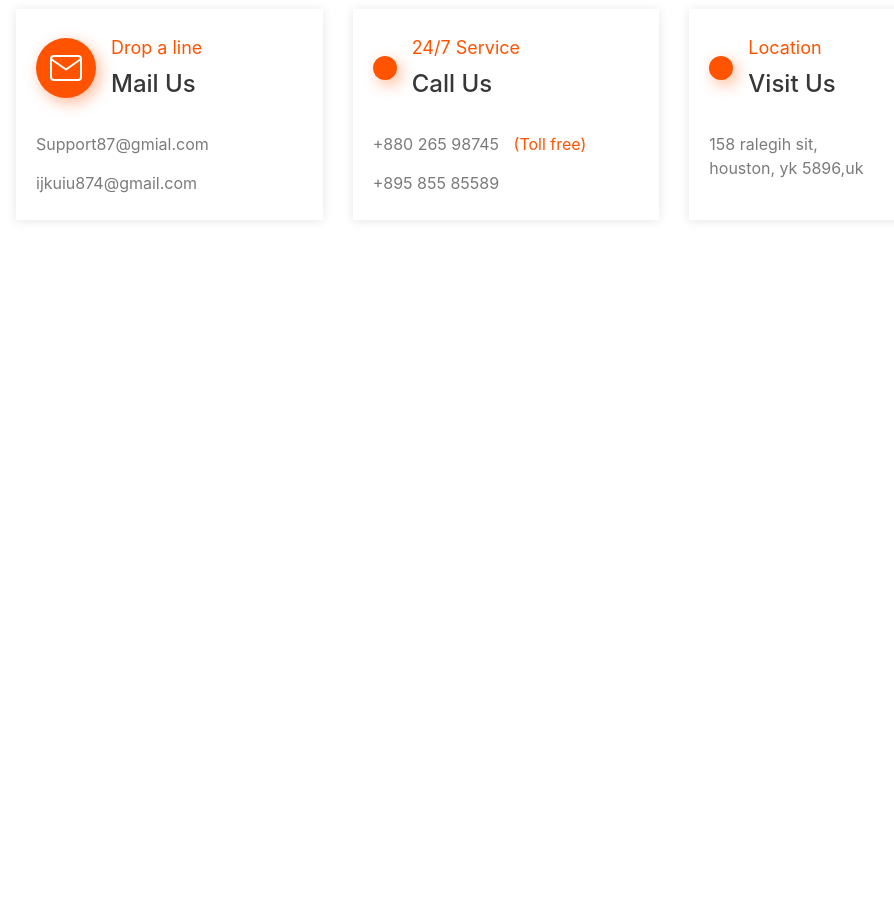
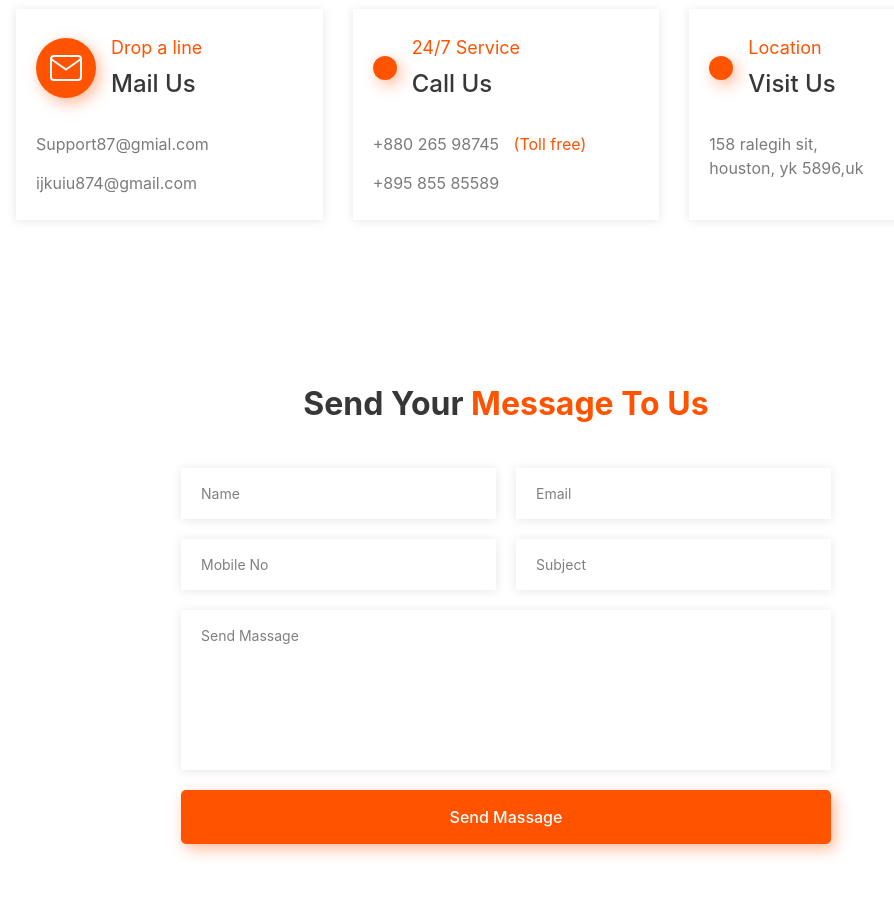
Before and after one commit to greemus91-web/exam4, a website: page index.html in a window 1280 px wide. Shown: the part 5233-6157 px from the top of the page, without its empty margins (134-1028 px from the left). Before the commit the page ends 5533 px from the top, so only its background shows below. Drawn offline with Linux system fonts and the light colour scheme.

Commit message:
section8

```diff
--- a/index.html
+++ b/index.html
@@ -118,7 +118,6 @@
   <h2 class="text-[rgba(55,55,55,1)] lg:text-[36px] text-[50px] font-extrabold">156+</h2>
   <p class="text-[rgba(123,123,123,1)] lg:text-[16px] text-[30px] font-medium mt-[10px] whitespace-nowrap">Project Completed</p>
 </div>
-<!--  -->
  <div class="w-[100%] lg:w-[250px] h-[255px] bg-white shadow-[0px_1px_10px_0px_rgba(0,0,0,0.1)] flex flex-col items-center justify-center">
   <h2 class="text-[rgba(55,55,55,1)] lg:text-[36px] text-[50px] font-extrabold">50+</h2>
   <p class="text-[rgba(123,123,123,1)] lg:text-[16px] text-[30px] font-medium mt-[10px] whitespace-nowrap">Team Member</p>
@@ -137,9 +136,7 @@
   <span class="text-[rgb(255,83,0)]">Some Awesome</span> <br class="lg:hidden">
   People
 </h1>
-
   <div class="grid grid-cols-1 lg:grid-cols-4 gap-[30px] w-[100%] mt-[60px]">
-    <!--  -->
     <div class="w-[100%] bg-white shadow-[0px_1px_10px_0px_rgba(0,0,0,0.1)]">
       <img class="w-[100%] " src="./image/black.svg" alt="">
       <div class="p-[25px_20px]">
@@ -147,7 +144,6 @@
         <p class="text-[rgba(123,123,123,1)] lg:text-[14px] text-[20px] mt-[10px]">UI/UX Designer</p>
       </div>
     </div>
-    <!--  -->
     <div class="w-[100%] bg-white shadow-[0px_1px_10px_0px_rgba(0,0,0,0.1)]  hidden lg:inline-block">
       <img class="w-[100%] " src="./image/white.svg" alt="">
       <div class="p-[25px_20px]">
@@ -204,7 +200,6 @@
   <h1 class="text-[rgba(55,55,55,1)] lg:text-5xl text-[35px] font-bold">Our Latest <span class="text-[rgba(255,83,0,1)]">Blogs</span> <br>
     <span class="text-[rgba(255,83,0,1)]">Will Keep</span> Everyone Updated
   </h1>
-
   <div class="grid grid-cols-1 lg:grid-cols-2 gap-[30px] w-[100%] mt-[60px]">
     <!--  -->
     <div class="w-[100%] bg-white text-start p-[25px_30px] shadow-[0px_1px_10px_0px_rgba(0,0,0,0.1)]">
@@ -293,5 +288,24 @@
   </div>
 </section>
 <!-- //////////////////////////////////////////////// -->
+ <section class="flex flex-col items-center text-center p-[10px_20px] lg:p-[10px_150px] w-[100%] py-[50px] lg:py-[80px]">
+  <h1 class="text-[rgba(55,55,55,1)] lg:text-[32px] text-[30px] font-bold">Send Your <span class="text-[rgba(255,83,0,1)]">Message To Us</span></h1>
+  <form class="flex flex-col gap-[20px] w-[100%] lg:w-[650px] mt-[40px]">
+    <div class="flex flex-col lg:flex-row gap-[20px]">
+      <input class="w-[100%] lg:w-[315px] bg-white p-[15px_20px]  text-[16px] lg:text-[14px] shadow-[0px_1px_10px_0px_rgba(0,0,0,0.1)]" type="text" placeholder="Name">
+      <input class="w-[100%] lg:w-[315px] bg-white p-[15px_20px]  text-[16px] lg:text-[14px] shadow-[0px_1px_10px_0px_rgba(0,0,0,0.1)]" type="email" placeholder="Email">
+    </div>
+    <div class="flex flex-col lg:flex-row gap-[20px]">
+      <input class="w-[100%] lg:w-[315px] bg-white p-[15px_20px]  text-[16px] lg:text-[14px] shadow-[0px_1px_10px_0px_rgba(0,0,0,0.1)]" type="text" placeholder="Mobile No">
+      <input class="w-[100%] lg:w-[315px] bg-white p-[15px_20px]  text-[16px] lg:text-[14px] shadow-[0px_1px_10px_0px_rgba(0,0,0,0.1)]" type="text" placeholder="Subject">
+    </div>
+    <textarea class="w-[100%] h-[160px] bg-white p-[15px_20px]  resize-none text-[16px] lg:text-[14px] shadow-[0px_1px_10px_0px_rgba(0,0,0,0.1)]" placeholder="Send Massage"></textarea>
+<div class=" flex justify-start">
+  <button class="lg:w-[100%] bg-[rgba(255,83,0,1)] p-[15px_30px] rounded-[5px] text-white font-medium text-[22px] lg:text-[16px] shadow-[4px_5px_15px_0px_rgba(255,83,0,0.4)] hover:scale-[1.03] " >Send Massage</button>
+</div>
+</form>
+</section>
+<!-- ////////////////////////////////////// -->
+
 </body>
 </html>
```
Also changed, not shown: src/output.css.
